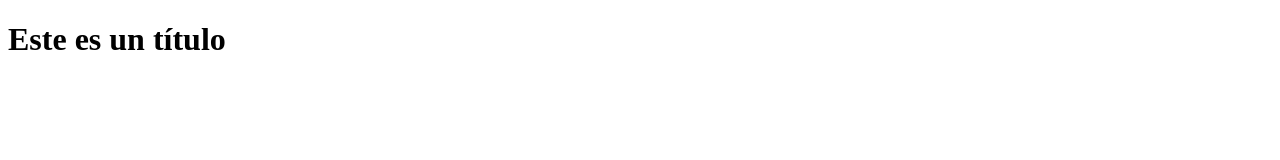
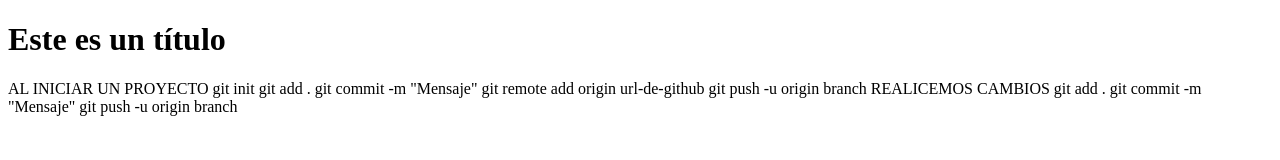
Before and after one commit to cindychateau/Ejemplo0074, a plain HTML site: page index.html in a window 1280 px wide. Drawn offline with Linux system fonts and the light colour scheme.

Commit message:
Agregamos estilos

```diff
--- a/index.html
+++ b/index.html
@@ -7,5 +7,16 @@
 </head>
 <body>
     <h1>Este es un título</h1>
+    AL INICIAR UN PROYECTO
+    git init
+    git add .
+    git commit -m "Mensaje"
+    git remote add origin url-de-github
+    git push -u origin branch
+
+    REALICEMOS CAMBIOS
+    git add .
+    git commit -m "Mensaje"
+    git push -u origin branch
 </body>
 </html>
--- /dev/null
+++ b/style.css
@@ -0,0 +1,5 @@
+* {
+    padding: 0;
+    margin: 0;
+    border: 0;
+}
```
